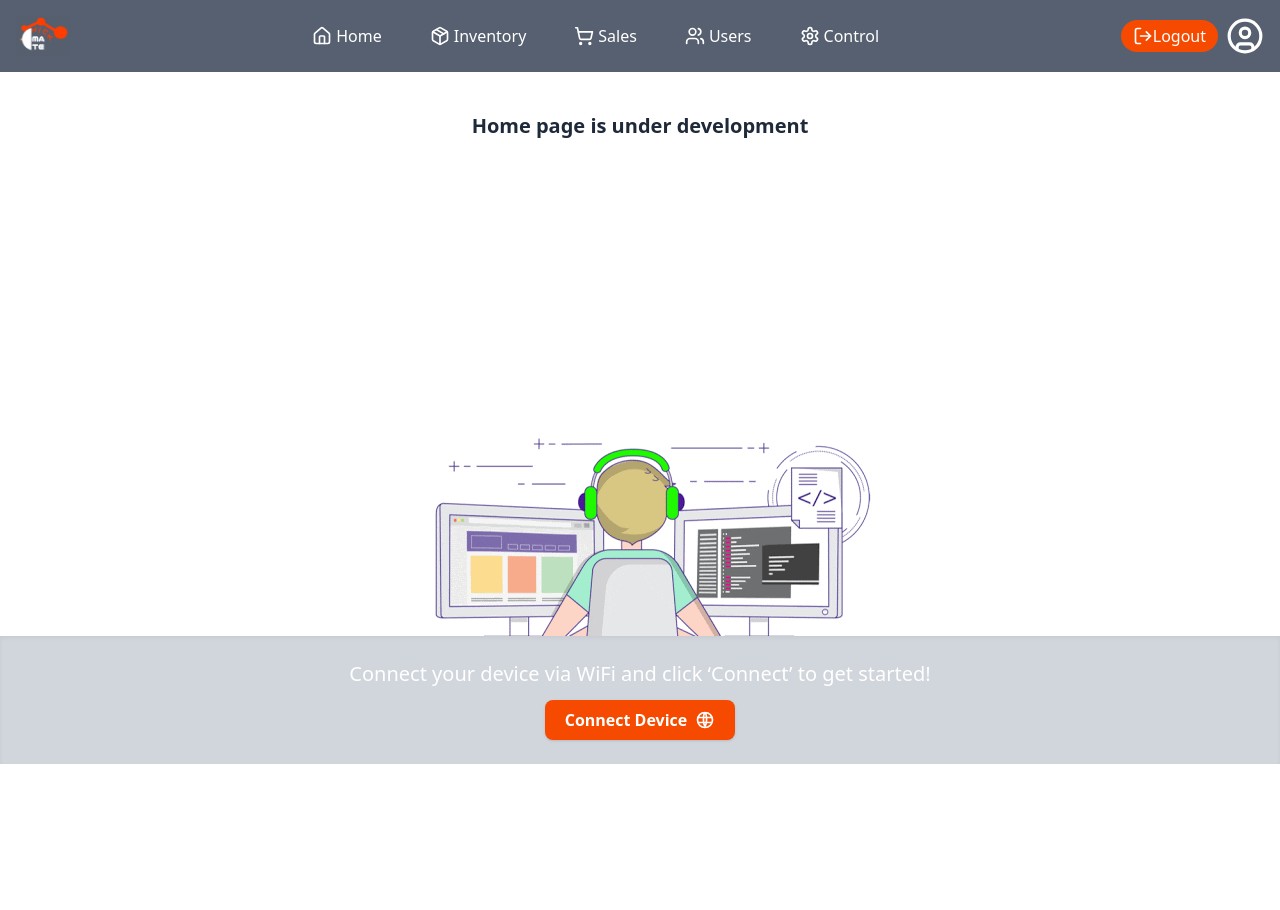
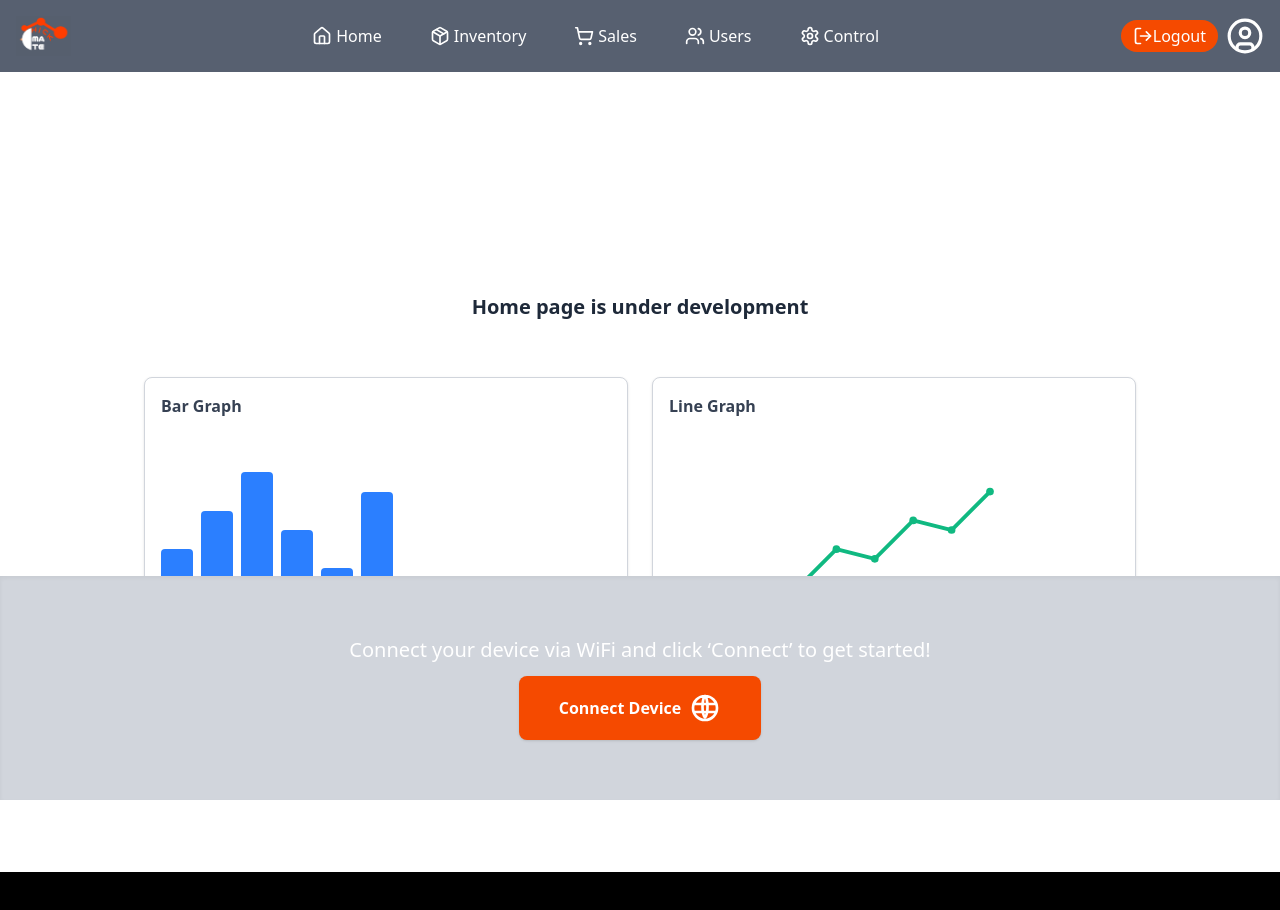
Before and after one commit to 05-14th/PMS, a React (Vite) app: page /homepage in a window 1280 px wide. Shown: the top 910 px of the page. Built offline with nearby package versions, Linux system fonts and the light colour scheme.

Commit message:
Add 2 Graph_Homepage

```diff
--- a/src/pages/HomePage.tsx
+++ b/src/pages/HomePage.tsx
@@ -8,28 +8,71 @@ function HomePage() {
 
   return (
     <MainBody>
-      {/* Content Area with GIF */}
-      <div className="flex flex-col items-center justify-center min-h-screen pt-10 pb-32 bg-white">
+      {/* Content Area */}
+      <div className="flex flex-col items-center justify-center min-h-screen pt-10 pb-10 bg-white">
         <h1 className="text-xl font-semibold mb-4 text-gray-800">
           Home page is under development
         </h1>
-        <Developing />
+
+        {/* Graph-like Placeholders */}
+        <div className="w-full max-w-5xl mt-10 grid grid-cols-1 md:grid-cols-2 gap-6 px-4">
+          {/* Bar Graph Placeholder */}
+          <div className="bg-white border border-gray-300 rounded-lg p-4 shadow">
+            <h2 className="text-gray-700 font-semibold mb-4">Bar Graph</h2>
+            <div className="flex items-end gap-2 h-48">
+              {[40, 60, 80, 50, 30, 70].map((height, i) => (
+                <div
+                  key={i}
+                  className="w-8 bg-blue-500 rounded-t"
+                  style={{ height: `${height}%` }}
+                />
+              ))}
+            </div>
+            <div className="mt-2 flex justify-between text-sm text-gray-500">
+
+            </div>
+          </div>
+
+          {/* Line Graph Placeholder */}
+          <div className="bg-white border border-gray-300 rounded-lg p-4 shadow">
+            <h2 className="text-gray-700 font-semibold mb-4">Line Graph</h2>
+            <div className="relative h-48 w-full">
+              <svg viewBox="0 0 100 100" className="absolute inset-0 w-full h-full">
+                <polyline
+                  fill="none"
+                  stroke="#10b981"
+                  strokeWidth="2"
+                  points="0,80 20,60 40,65 60,45 80,50 100,30"
+                />
+                <circle cx="0" cy="80" r="2" fill="#10b981" />
+                <circle cx="20" cy="60" r="2" fill="#10b981" />
+                <circle cx="40" cy="65" r="2" fill="#10b981" />
+                <circle cx="60" cy="45" r="2" fill="#10b981" />
+                <circle cx="80" cy="50" r="2" fill="#10b981" />
+                <circle cx="100" cy="30" r="2" fill="#10b981" />
+              </svg>
+              <div className="absolute bottom-0 w-full flex justify-between text-sm text-gray-500 px-2">
+
+              </div>
+            </div>
+          </div>
+        </div>
       </div>
 
-      {/* Bottom Overlay */}
-      <div className="fixed bottom-9 left-0 w-full bg-gray-300 py-6 px-4 flex flex-col items-center justify-center shadow-inner">
+      {/* Sticky Connect Button */}
+      <div className="sticky bottom-0 w-full bg-gray-300 py-15 px-4 flex flex-col items-center justify-center shadow-inner">
         <h2 className="text-white text-center text-lg md:text-xl mb-3">
           Connect your device via WiFi and click ‘Connect’ to get started!
         </h2>
 
         <button
           onClick={() => setIsConnectModalOpen(true)}
-          className="bg-orange-600 hover:bg-orange-700 text-white font-semibold py-2 px-5 rounded-lg flex items-center gap-2 text-base shadow"
+          className="bg-orange-600 hover:bg-orange-700 text-white font-semibold py-4 px-10 rounded-lg flex items-center gap-2 text-base shadow"
         >
           Connect Device
           <svg
             xmlns="http://www.w3.org/2000/svg"
-            className="h-5 w-5"
+            className="h-8 w-8"
             fill="none"
             viewBox="0 0 24 24"
             stroke="currentColor"
@@ -44,11 +87,11 @@ function HomePage() {
         </button>
       </div>
 
-      {/* Conditionally render the ConnectModal */}
+      {/* Connect Modal */}
       {isConnectModalOpen && (
         <ConnectModal
-          onClose={() => setIsConnectModalOpen(false)} // Pass onClose prop to handle modal close
-          isOpen={isConnectModalOpen} // Pass dynamic isOpen prop
+          onClose={() => setIsConnectModalOpen(false)}
+          isOpen={isConnectModalOpen}
         />
       )}
     </MainBody>
```
